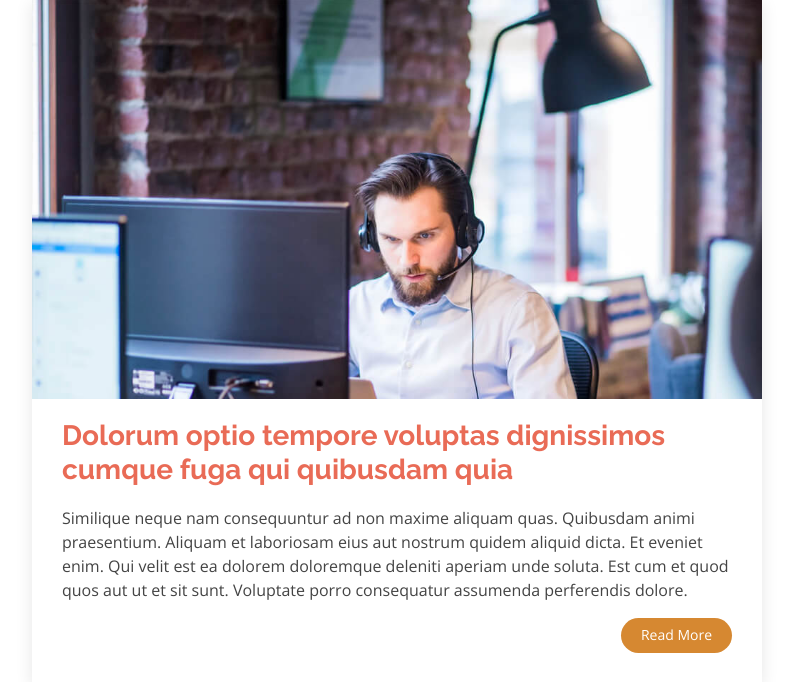
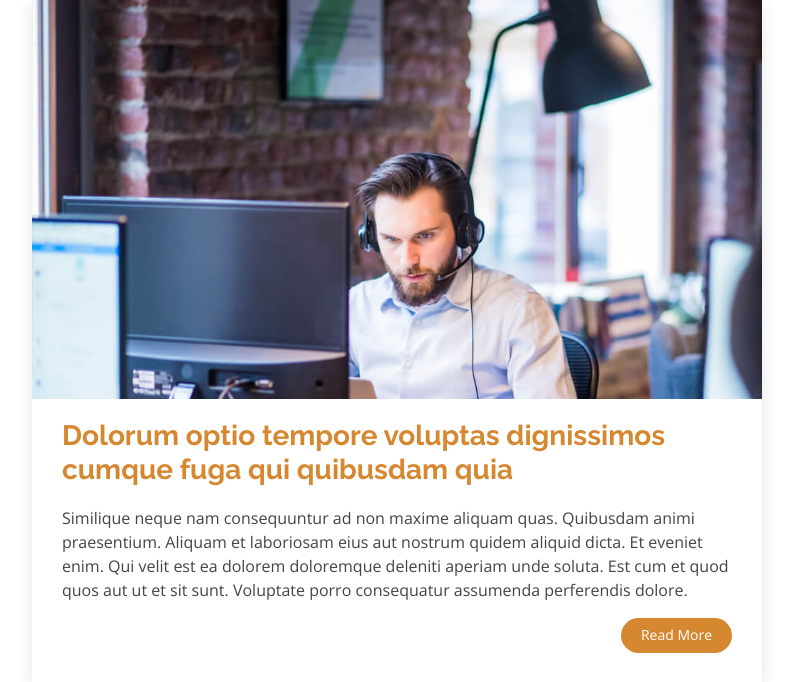
Before and after one commit to nico91d/TrabajoF, a PHP site: page /ndestacadas.php in a window 1280 px wide, with the pointer over the restyled element. Shown: the part 323-1005 px from the top of the page, without its empty margins (243-1036 px from the left). Run offline with PHP 8.4, Linux system fonts and the light colour scheme; some libraries are stand-ins or nearby versions.

Commit message:
Update style.css

```diff
--- a/assets/css/style.css
+++ b/assets/css/style.css
@@ -1506,7 +1506,7 @@ section {
 }
 
 .blog .entry .entry-title a:hover {
-  color: #e96b56;
+  color: #D68831;
 }
 
 .blog .entry .entry-meta {
```
